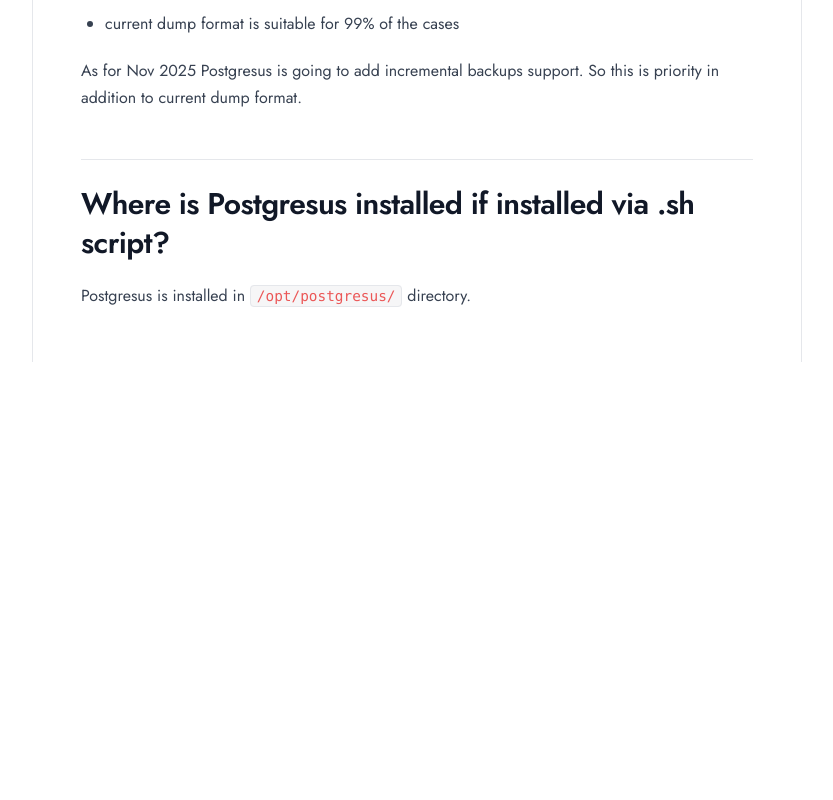
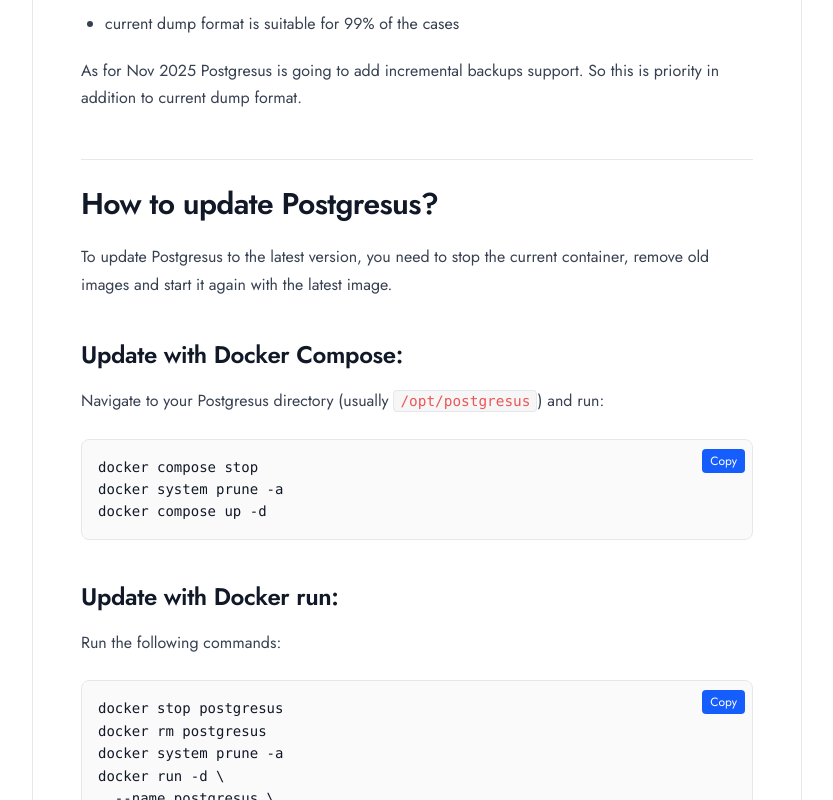
Before and after one commit to RostislavDugin/postgresus, a Next.js app: page /faq in a window 1280 px wide. Shown: the part 2000-2800 px from the top of the page, without its empty margins (223-1056 px from the left). Before the commit the page ends 2362 px from the top, so only its background shows below. Built offline with nearby package versions, Linux system fonts and the light colour scheme.

Commit message:
FEATURE (faq): Add how to update Postgresus

```diff
--- a/app/faq/page.tsx
+++ b/app/faq/page.tsx
@@ -78,6 +78,14 @@
                 acceptedAnswer: {
                   "@type": "Answer",
                   text: "Postgresus uses the directory format with zstd compression because it provides the most efficient backup and restore speed after extensive testing. The directory format with zstd compression level 5 offers the optimal balance between backup creation speed, restore speed and file size.",
+                },
+              },
+              {
+                "@type": "Question",
+                name: "How to update Postgresus?",
+                acceptedAnswer: {
+                  "@type": "Answer",
+                  text: "To update Postgresus, navigate to your Postgresus directory (usually /opt/postgresus) and run: docker compose stop, docker system prune -a, docker compose up -d. For Docker run, stop and remove the container first, then prune and run a new container with the latest image.",
                 },
               },
               {
@@ -229,6 +237,76 @@
                 support. So this is priority in addition to current dump format.
               </p>
 
+              <h2 id="how-to-update">How to update Postgresus?</h2>
+
+              <p>
+                To update Postgresus to the latest version, you need to stop the
+                current container, remove old images and start it again with
+                the latest image.
+              </p>
+
+              <h3 id="update-docker-compose">Update with Docker Compose:</h3>
+
+              <p>
+                Navigate to your Postgresus directory (usually{" "}
+                <code>/opt/postgresus</code>) and run:
+              </p>
+
+              <div className="relative my-6">
+                <pre className="overflow-x-auto rounded-lg bg-gray-900 p-4 text-sm text-gray-100">
+                  <code>{`docker compose stop
+docker system prune -a
+docker compose up -d`}</code>
+                </pre>
+                <div className="absolute right-2 top-2">
+                  <CopyButton
+                    text={`docker compose stop
+docker system prune -a
+docker compose up -d`}
+                  />
+                </div>
+              </div>
+
+              <h3 id="update-docker-run">Update with Docker run:</h3>
+
+              <p>Run the following commands:</p>
+
+              <div className="relative my-6">
+                <pre className="overflow-x-auto rounded-lg bg-gray-900 p-4 text-sm text-gray-100">
+                  <code>{`docker stop postgresus
+docker rm postgresus
+docker system prune -a
+docker run -d \\
+  --name postgresus \\
+  -p 4005:4005 \\
+  -v ./postgresus-data:/postgresus-data \\
+  --restart unless-stopped \\
+  rostislavdugin/postgresus:latest`}</code>
+                </pre>
+                <div className="absolute right-2 top-2">
+                  <CopyButton
+                    text={`docker stop postgresus
+docker rm postgresus
+docker system prune -a
+docker run -d \\
+  --name postgresus \\
+  -p 4005:4005 \\
+  -v ./postgresus-data:/postgresus-data \\
+  --restart unless-stopped \\
+  rostislavdugin/postgresus:latest`}
+                  />
+                </div>
+              </div>
+
+              <div className="rounded-lg border border-blue-200 bg-blue-50 p-4 my-6 pb-0">
+                <p className="text-sm text-blue-900 m-0">
+                  <strong>💡 Note:</strong> The{" "}
+                  <code>docker system prune -a</code> command removes all unused
+                  images, which ensures you pull the latest version. Be aware
+                  this will remove all unused Docker images on your system.
+                </p>
+              </div>
+
               <h2 id="installation-directory">
                 Where is Postgresus installed if installed via .sh script?
               </h2>
```
